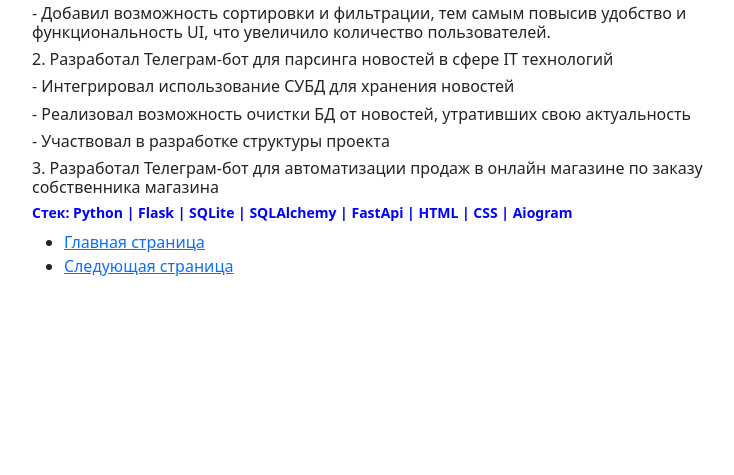
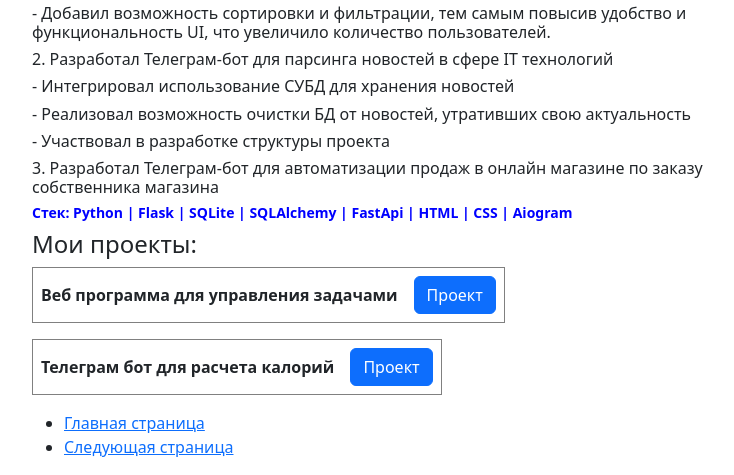
Before and after one commit to Enots21/Portfolio_Daniel_Viktor, a FastAPI app: page /viktor in a window 1280 px wide. Shown: the part 377-852 px from the top of the page, without its empty margins (50-784 px from the left). Before the commit the page ends 653 px from the top, so only its background shows below. Run offline with FastAPI, Linux system fonts and the light colour scheme; lists and menus that the app fills with data are empty.

Commit message:
Добавил ссылки на проекты

```diff
--- a/app/templates/Viktor.html
+++ b/app/templates/Viktor.html
@@ -3,7 +3,7 @@
 <head>
     <meta charset="utf-8">
     <meta name="viewport" content="width=device-width, initial-scale=1">
-    <title>Bootstrap demo</title>
+    <title>Вершинин Виктор</title>
     <link href="https://cdn.jsdelivr.net/npm/bootstrap@5.3.3/dist/css/bootstrap.min.css"
           rel="stylesheet" integrity="sha384-QWTKZyjpPEjISv5WaRU9OFeRpok6YctnYmDr5pNlyT2bRjXh0JMhjY6hW+ALEwIH"
           crossorigin="anonymous">
@@ -16,7 +16,7 @@
 
         @media (max-width: 768px) {
             .custom-green-bg {
-                background-color: #2a9f4a; /* Другой оттенок зеленого для мобильных устройств */
+                background-color: #2a9f4a;
             }
         }
 
@@ -94,6 +94,21 @@
         <h6 style="color: blue; font-size: 14px; font-weight: bold;">
             Стек: Python | Flask | SQLite | SQLAlchemy | FastApi | HTML | CSS | Aiogram
         </h6>
+        <h4> Мои проекты:</h4>
+        <table border="1" cellpadding="8">
+            <tr>
+                <th> Веб программа для управления задачами</th>
+                <th> <a href="https://github.com/ViktorVersh/Fastapi" class="btn btn-primary">Проект</a></th>
+            </tr>
+        </table>
+        <p></p>
+        <table border="1" cellpadding="8">
+            <tr>
+                <th>Телеграм бот для расчета калорий</th>
+                <th> <a href="https://github.com/ViktorVersh/Health_bot" class="btn btn-primary">Проект</a></th>
+            </tr>
+        </table>
+        <p></p>
         <ul>
             <li><a href="/">Главная страница</a></li>
             <li><a href="/viktor/1">Следующая страница</a></li>
--- a/app/templates/Viktor_1.html
+++ b/app/templates/Viktor_1.html
@@ -3,7 +3,7 @@
 <head>
     <meta charset="utf-8">
     <meta name="viewport" content="width=device-width, initial-scale=1">
-    <title>Bootstrap demo</title>
+    <title>Вершинин Виктор</title>
     <link href="https://cdn.jsdelivr.net/npm/bootstrap@5.3.3/dist/css/bootstrap.min.css"
           rel="stylesheet" integrity="sha384-QWTKZyjpPEjISv5WaRU9OFeRpok6YctnYmDr5pNlyT2bRjXh0JMhjY6hW+ALEwIH"
           crossorigin="anonymous">
--- a/app/templates/Viktor_2.html
+++ b/app/templates/Viktor_2.html
@@ -3,7 +3,7 @@
 <head>
     <meta charset="utf-8">
     <meta name="viewport" content="width=device-width, initial-scale=1">
-    <title>Bootstrap demo</title>
+    <title>Вершинин Виктор</title>
     <link href="https://cdn.jsdelivr.net/npm/bootstrap@5.3.3/dist/css/bootstrap.min.css"
           rel="stylesheet" integrity="sha384-QWTKZyjpPEjISv5WaRU9OFeRpok6YctnYmDr5pNlyT2bRjXh0JMhjY6hW+ALEwIH"
           crossorigin="anonymous">
@@ -81,7 +81,7 @@
 <main class="container my-1">
     <div class="col-md-8">
 <h4 style="color: blue">Образование</h4>
-        <h5>Бакалавр</h5>
+        <h5>Высшее</h5>
         <h5 style="color: green">2003 г. Восточно-Сибирский Институт МВД РФ </h5>
         <h6>Юриспруденция</h6>
         <h5 style="color: green"> 2014 г. ФГБОУ ВПО Восточно-Сибирский государственный университет технологий и управления</h5>
@@ -89,7 +89,6 @@
         <h5 style="color: green"> 2025 г. Urban University</h5>
         <h6> Python-разработчик</h6>
         <h4></h4>
-        <h6 style="color: blue; font-size: 14px; font-weight: bold;"> Стек: FoxBase | DBase | Exel | MySQL Server</h6>
         <ul>
             <li><a href="/">Главная страница</a></li>
             <li><a href="/viktor/1">Предыдущая страница</a></li>
--- a/app/templates/Viktor_3.html
+++ b/app/templates/Viktor_3.html
@@ -3,7 +3,7 @@
 <head>
     <meta charset="utf-8">
     <meta name="viewport" content="width=device-width, initial-scale=1">
-    <title>Bootstrap demo</title>
+    <title>Вершинин Виктор</title>
     <link href="https://cdn.jsdelivr.net/npm/bootstrap@5.3.3/dist/css/bootstrap.min.css"
           rel="stylesheet" integrity="sha384-QWTKZyjpPEjISv5WaRU9OFeRpok6YctnYmDr5pNlyT2bRjXh0JMhjY6hW+ALEwIH"
           crossorigin="anonymous">
```
